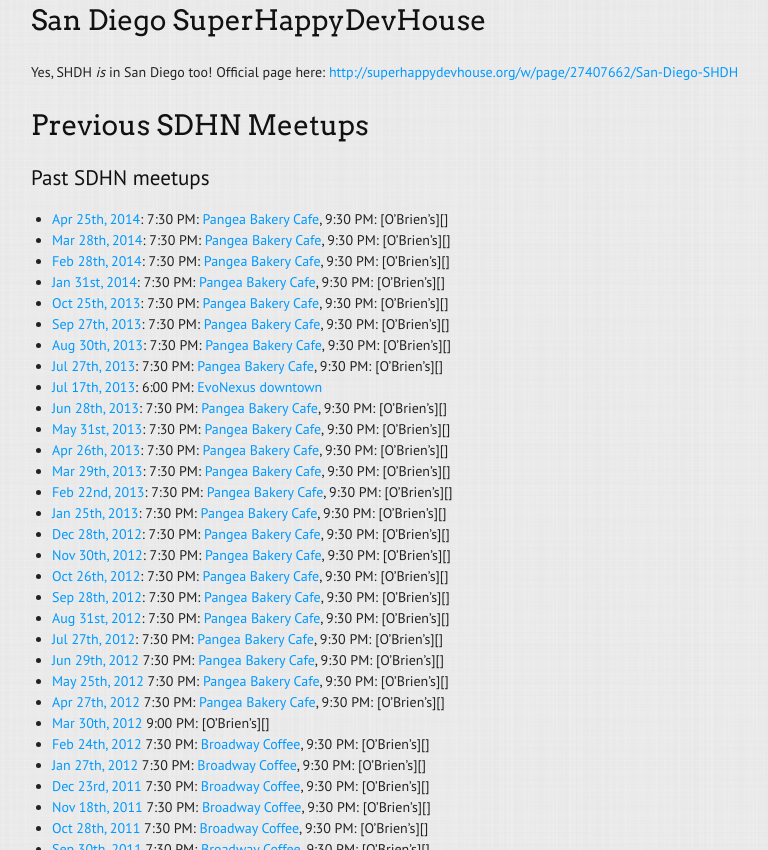
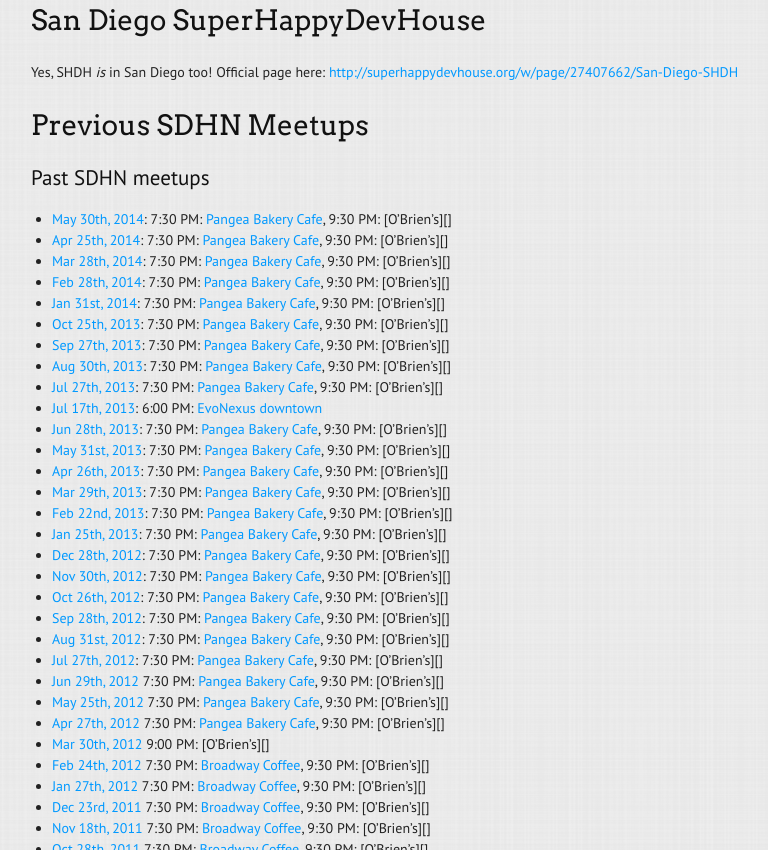
Before and after one commit to sdhn/sdhn.github.com, a Jekyll site: the page built from index.md, in a window 1280 px wide and 900 px high, scrolled down 786 px, cut to the strip 50-900 px from the top of the window. Shown: the whole strip, without its empty margins (159-927 px from the left). Built offline with Jekyll 4.4.1, drawn with Linux system fonts in a browser that asks for light colours.

Commit message:
Add missing May meetup link

```diff
--- a/index.md
+++ b/index.md
@@ -33,6 +33,7 @@ Previous SDHN Meetups
 
 ### Past SDHN meetups
 
+- [May 30th, 2014][]: 7:30 PM: [Pangea Bakery Cafe][], 9:30 PM: [O'Brien's][]
 - [Apr 25th, 2014][]: 7:30 PM: [Pangea Bakery Cafe][], 9:30 PM: [O'Brien's][]
 - [Mar 28th, 2014][]: 7:30 PM: [Pangea Bakery Cafe][], 9:30 PM: [O'Brien's][]
 - [Feb 28th, 2014][]: 7:30 PM: [Pangea Bakery Cafe][], 9:30 PM: [O'Brien's][]
```
